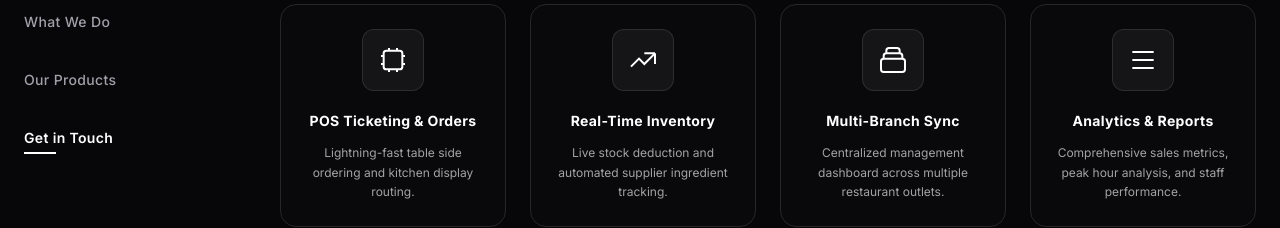
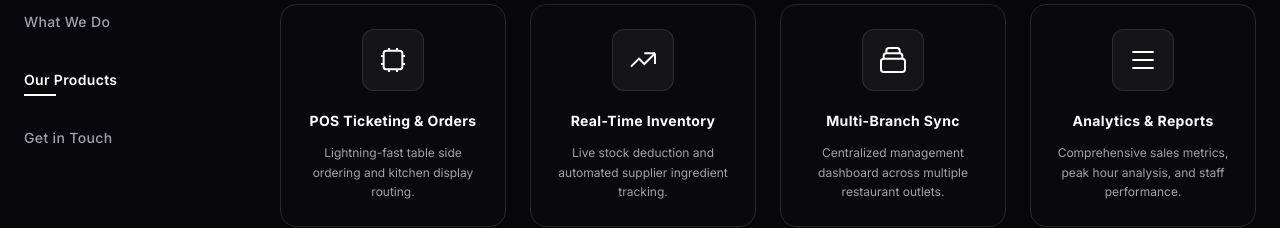
Before and after one commit to sasindu-intelleon/intelleon-web-redesign, a Next.js app: page /products/nom in a window 1280 px wide. Shown: the part 354-582 px from the top of the page. Built offline with nearby package versions, Linux system fonts and the light colour scheme.

Commit message:
fix: resolve landing page hero height, nav layout, and copyright section
- Fix hero section height issues using dynamic viewport units (dvh/calc)
- Correct navigation component alignment and responsive overflow bugs
- Fix copyright section positioning to prevent overlap on smaller screens

```diff
--- a/app/page.tsx
+++ b/app/page.tsx
@@ -23,12 +23,9 @@ export default function Home() {
         onClose={() => setIsMobileMenuOpen(false)}
       />
 
-      <div
-        className="max-w-7xl mx-auto px-6 pt-24 pb-16 flex relative"
-        id="hero"
-      >
+      <div className="max-w-7xl mx-auto px-6 pt-24  flex relative" id="hero">
         <Sidebar />
-        <main className="w-full lg:pl-64 flex flex-col gap-10 md:gap-12">
+        <main className="w-full lg:pl-64 flex flex-col gap-10 md:gap-12 2xl:gap-18">
           <Hero />
           <KnowIntelleon />
           <WhatWeDo />
--- a/components/Contact.tsx
+++ b/components/Contact.tsx
@@ -39,7 +39,7 @@ export default function Contact() {
   };
 
   return (
-    <section className="pt-10 pb-12 scroll-mt-24" id="contact">
+    <section className="pt-10 scroll-mt-24" id="contact">
       <div className="grid grid-cols-1 lg:grid-cols-12 gap-12 items-start">
         {/* Left Info Column */}
         <div className="lg:col-span-5 space-y-8">
@@ -175,7 +175,7 @@ export default function Contact() {
       </div>
 
       {/* Copyright Footer */}
-      <div className="mt-20 pt-8 border-t border-slate-200 dark:border-zinc-900/90 text-center transition-colors duration-300">
+      <div className="mt-20 p-8 border-t border-slate-200 dark:border-zinc-900/90 text-center transition-colors duration-300">
         <p className="text-xs text-slate-500 dark:text-zinc-600">
           Copyright © 2026 INTELLEON. All Rights Reserved.
         </p>
--- a/components/Hero.tsx
+++ b/components/Hero.tsx
@@ -18,8 +18,8 @@ export default function Hero() {
   }, []);
 
   return (
-    <section className=" flex flex-col justify-center relative pt-8 md:pt-4 overflow-hidden">
-      <div className="relative w-full min-h-[680px] md:min-h-[740px] lg:min-h-[680px] xl:min-h-[500px] flex items-center ">
+    <section className=" flex flex-col min-h-[680px] md:min-h-[740px] lg:min-h-[80vh] justify-center relative pt-8 md:pt-4 overflow-hidden">
+      <div className="relative w-full h-full flex items-center ">
         <SlideZero currentSlide={currentSlide} />
         <SlideOne currentSlide={currentSlide} />
         <SlideTwo currentSlide={currentSlide} />
--- a/components/Sidebar.tsx
+++ b/components/Sidebar.tsx
@@ -1,17 +1,37 @@
 "use client";
 
 import { useEffect, useState } from "react";
+import Link from "next/link";
+import { usePathname } from "next/navigation";
 
 export default function Sidebar() {
-  const [activeSection, setActiveSection] = useState("know-intelleon");
+  const pathname = usePathname();
+
+  const [activeSection, setActiveSection] = useState(() => {
+    if (pathname?.startsWith("/services")) return "what-we-do";
+    if (pathname?.startsWith("/products")) return "our-products";
+    return "home";
+  });
 
   useEffect(() => {
+    // Lock active section on subpages without running scroll tracking
+    if (pathname?.startsWith("/services")) {
+      setActiveSection("what-we-do");
+      return;
+    }
+
+    if (pathname?.startsWith("/products")) {
+      setActiveSection("our-products");
+      return;
+    }
+
     const sections = [
       "know-intelleon",
       "what-we-do",
       "our-products",
       "contact",
     ];
+
     const handleScroll = () => {
       const isAtBottom =
         window.innerHeight + Math.round(window.scrollY) >=
@@ -23,6 +43,14 @@ export default function Sidebar() {
       }
 
       const threshold = 200;
+      const firstEl = document.getElementById(sections[0]);
+
+      // If user is scrolled above the first section (Hero / top area)
+      if (firstEl && firstEl.getBoundingClientRect().top > threshold) {
+        setActiveSection("home");
+        return;
+      }
+
       let current = sections[0];
 
       for (let i = 0; i < sections.length; i++) {
@@ -34,13 +62,14 @@ export default function Sidebar() {
           }
         }
       }
+
       setActiveSection(current);
     };
 
     window.addEventListener("scroll", handleScroll, { passive: true });
     handleScroll();
     return () => window.removeEventListener("scroll", handleScroll);
-  }, []);
+  }, [pathname]);
 
   const navItems = [
     { id: "know-intelleon", label: "Know INTELLEON" },
@@ -57,11 +86,13 @@ export default function Sidebar() {
       >
         {navItems.map((item) => {
           const isActive = activeSection === item.id;
+          const href = pathname === "/" ? `#${item.id}` : `/#${item.id}`;
+
           return (
-            <a
+            <Link
               key={item.id}
               className="nav-tab group flex flex-col items-start text-sm tracking-wide text-slate-500 dark:text-zinc-400 hover:text-slate-900 dark:hover:text-white transition-colors duration-200"
-              href={`#${item.id}`}
+              href={href}
             >
               <span
                 className={`tab-label font-medium transition-colors ${isActive ? "text-slate-900 dark:text-white font-semibold" : "text-slate-500 dark:text-zinc-400"}`}
@@ -71,7 +102,7 @@ export default function Sidebar() {
               <span
                 className={`tab-indicator h-[2px] mt-1 transition-all duration-300 ${isActive ? "w-8 bg-slate-900 dark:bg-white" : "w-0 bg-slate-900 dark:bg-white group-hover:w-8"}`}
               ></span>
-            </a>
+            </Link>
           );
         })}
       </nav>
```
